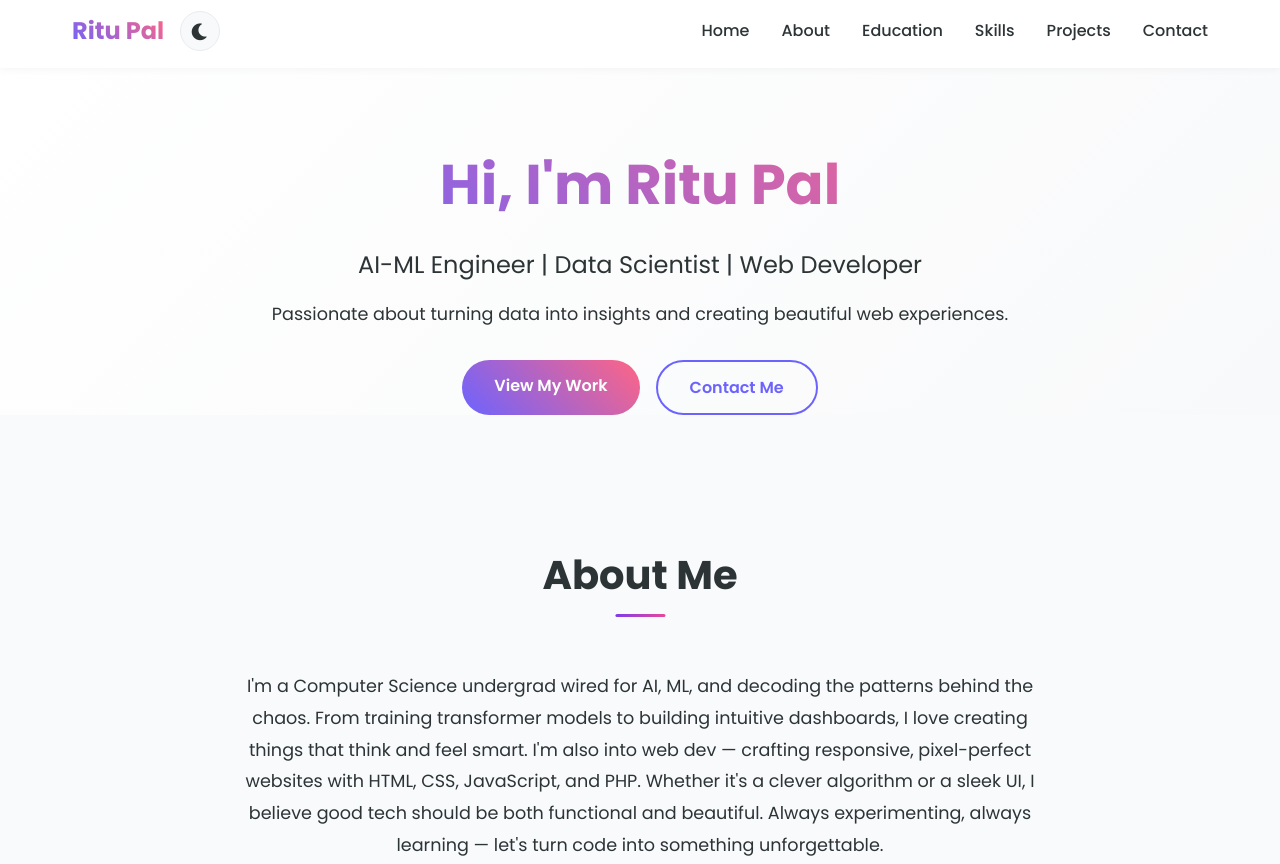
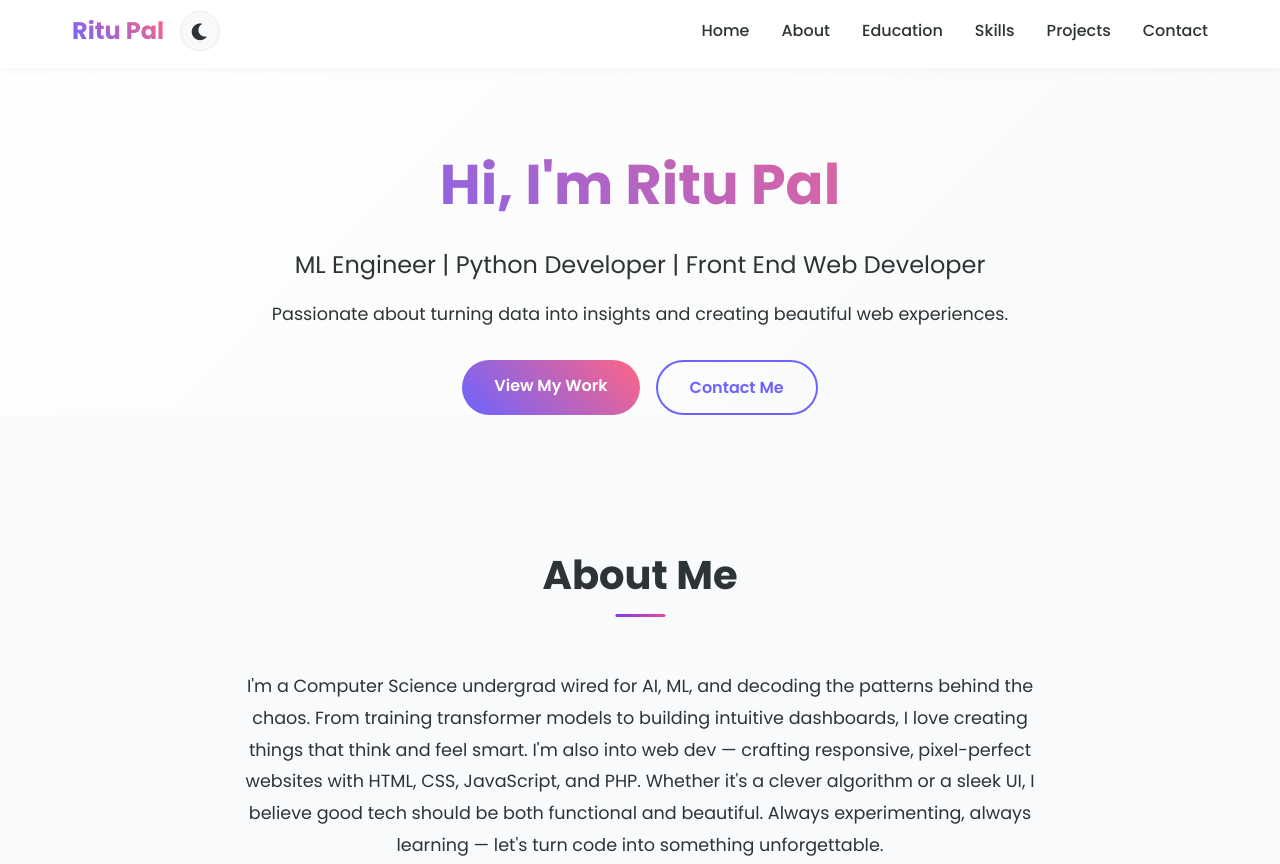
Before and after one commit to ritup04/Portfolio, a plain HTML site: page index.html in a window 1280 px wide. Shown: the top 864 px of the page. Drawn offline with Linux system fonts and the light colour scheme.

Commit message:
Update index page

```diff
--- a/index.html
+++ b/index.html
@@ -38,7 +38,7 @@
         <div class="container">
             <div class="hero-content">
                 <h1>Hi, I'm <span class="highlight">Ritu Pal</span></h1>
-                <p class="subtitle">AI-ML Engineer | Data Scientist | Web Developer</p>
+                <p class="subtitle">ML Engineer | Python Developer | Front End Web Developer</p>
                 <p class="description">Passionate about turning data into insights and creating beautiful web experiences.</p>
                 <div class="cta-buttons">
                     <a href="#projects" class="btn primary-btn">View My Work</a>
```
